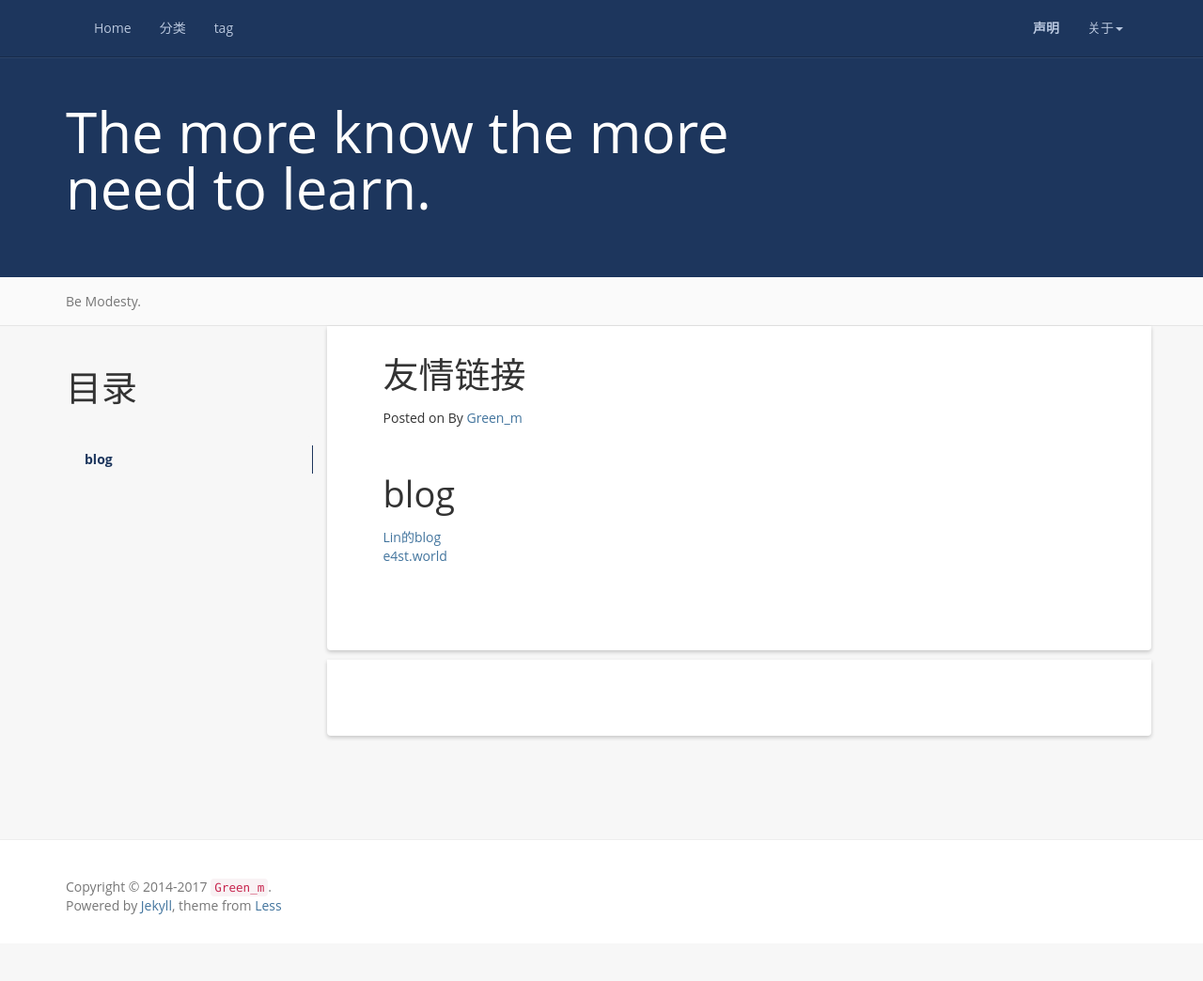
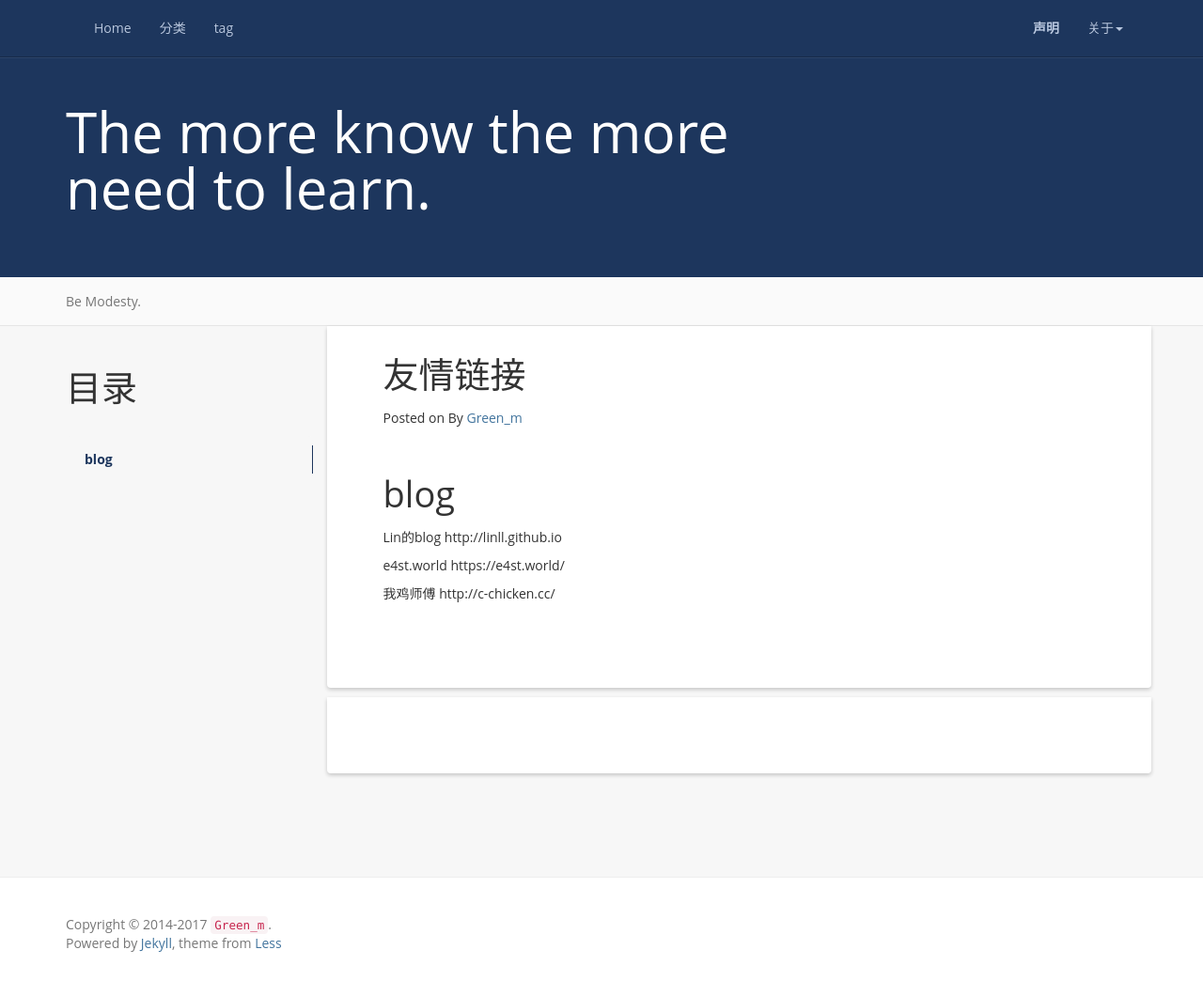
Before and after one commit to Green-m/Green-m.github.io, a Jekyll site: the page built from reference.md, in a window 1280 px wide and 1044 px high. Shown: the whole window at 94% size. Built offline with Jekyll 4.4.1, drawn with Linux system fonts in a browser that asks for light colours; comment, search, counter and statistics services are not loaded.

Commit message:
Update reference.md

```diff
--- a/reference.md
+++ b/reference.md
@@ -10,5 +10,8 @@ permalink: /reference/
 
 blog
 =====================
-[Lin的blog](http://linll.github.io)
-[e4st.world](https://e4st.world/)
+Lin的blog http://linll.github.io
+
+e4st.world https://e4st.world/
+
+我鸡师傅  http://c-chicken.cc/
```
